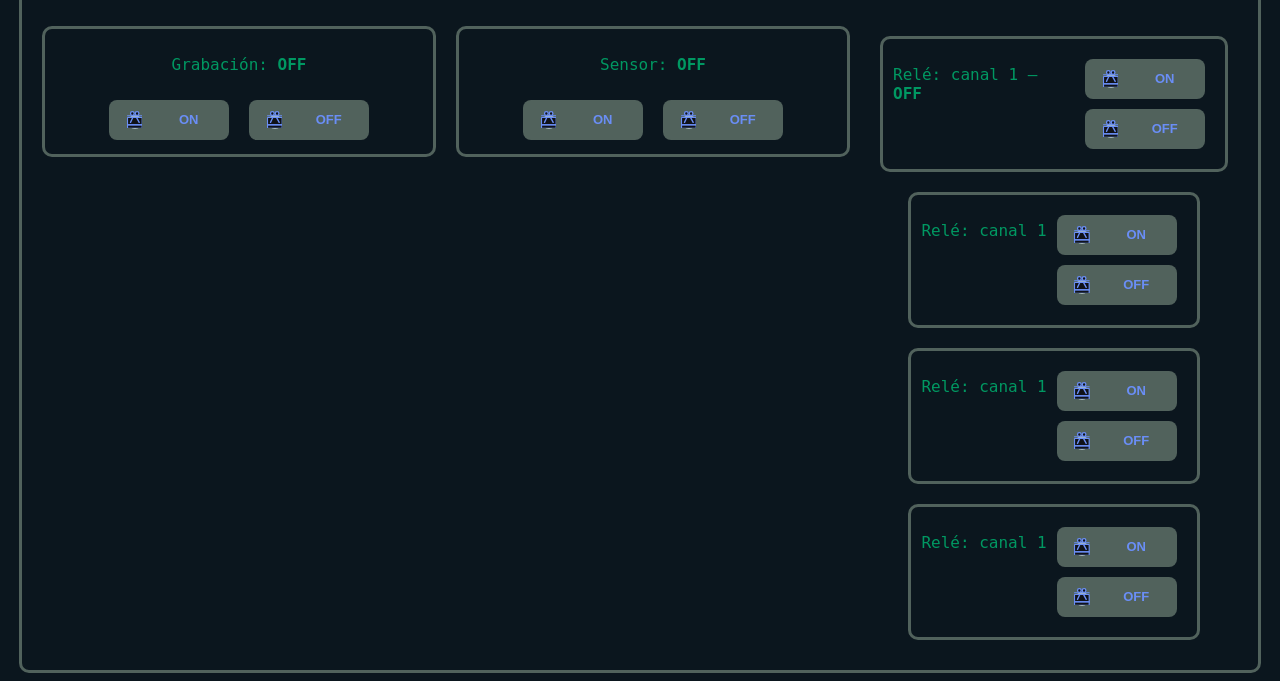
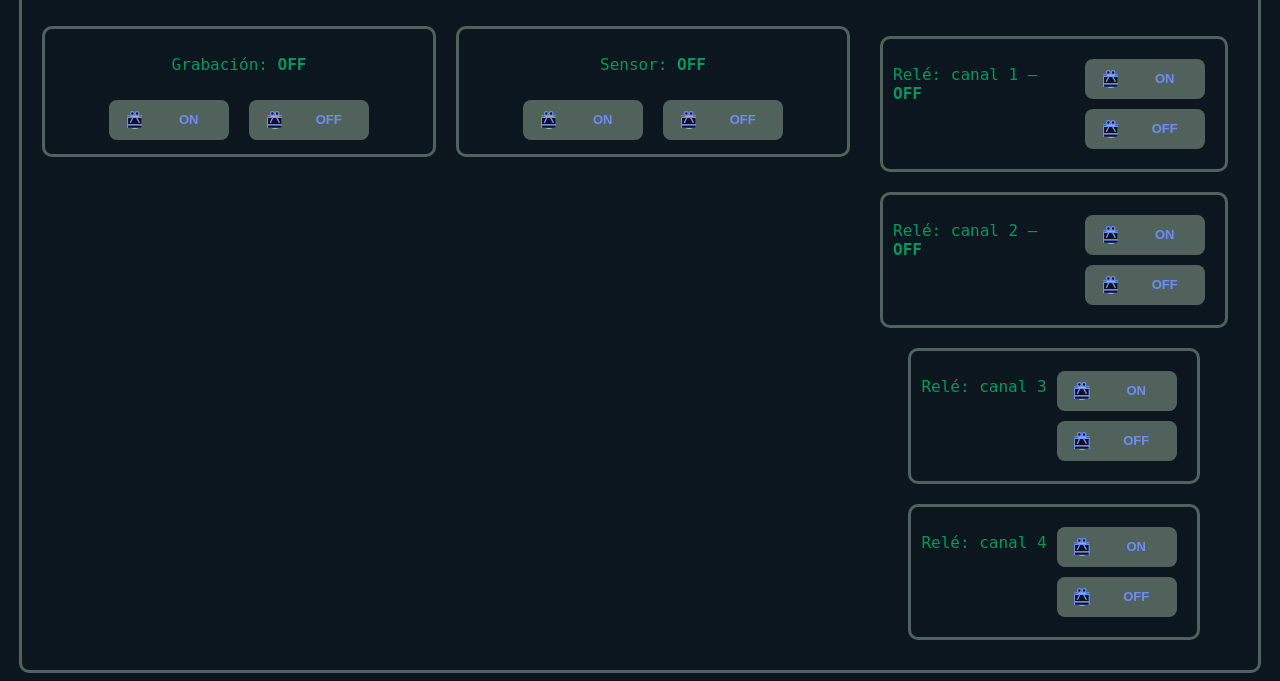
Before and after one commit to joelcastagnani/indoor, a Flask app: page / in a window 1280 px wide. Shown: the part 294-975 px from the top of the page. Run offline with Flask 3, Linux system fonts and the light colour scheme.

Commit message:
probamos y dejamos funcionando el cananl nro 2

```diff
--- /dev/null
+++ b/datos/rele2.txt
@@ -0,0 +1 @@
+off
--- a/templates/index.html
+++ b/templates/index.html
@@ -42,6 +42,7 @@
   <h1 class="tit">Indoor</h1>
 
   <button type="button" id="fs">Pantalla completa</button>
+
   <script>
     document.getElementById("fs").onclick = function () {
       var foto = document.getElementById("preview");
@@ -77,7 +78,6 @@
   </div>
 
   <div class="half2">
-
     <section class="onoff box actions">
       <p>Grabación: <strong>{{ est_vid }}</strong></p>
       <div class="switches">
@@ -104,11 +104,9 @@
 
     </section>
 
-
     <section class="onoff relebox">
       <div class="rele">
         <p>Relé: canal 1 — <strong>{{ est_rele }}</strong></p>
-
         <div class="switchesrele">
           <form method="post" action="/rele/on">
             {{ reward_button(text="ON", type="submit", mask_id="mask-rele-on") }}
@@ -120,40 +118,40 @@
       </div>
 
       <div class="rele">
-        <p>Relé: canal 1</p>
+        <p>Relé: canal 2 — <strong>{{ est_rele2 }}</strong></p>
 
         <div class="switchesrele">
-          <form method="post" action="/rele/on">
-            {{ reward_button(text="ON", type="submit", mask_id="mask-rele-on") }}
+          <form method="post" action="/rele2/on">
+            {{ reward_button(text="ON", type="submit", mask_id="mask-rele2-on") }}
           </form>
-          <form method="post" action="/rele/off">
-            {{ reward_button(text="OFF", type="submit", mask_id="mask-rele-off") }}
+          <form method="post" action="/rele2/off">
+            {{ reward_button(text="OFF", type="submit", mask_id="mask-rele2-off") }}
           </form>
         </div>
       </div>
 
       <div class="rele">
-        <p>Relé: canal 1</p>
+        <p>Relé: canal 3</p>
 
         <div class="switchesrele">
-          <form method="post" action="/rele/on">
-            {{ reward_button(text="ON", type="submit", mask_id="mask-rele-on") }}
+          <form method="post" action="/rele3/on">
+            {{ reward_button(text="ON", type="submit", mask_id="mask-rele3-on") }}
           </form>
-          <form method="post" action="/rele/off">
-            {{ reward_button(text="OFF", type="submit", mask_id="mask-rele-off") }}
+          <form method="post" action="/rele3/off">
+            {{ reward_button(text="OFF", type="submit", mask_id="mask-rele3-off") }}
           </form>
         </div>
       </div>
 
       <div class="rele">
-        <p>Relé: canal 1</p>
+        <p>Relé: canal 4</p>
 
         <div class="switchesrele">
-          <form method="post" action="/rele/on">
-            {{ reward_button(text="ON", type="submit", mask_id="mask-rele-on") }}
+          <form method="post" action="/rele4/on">
+            {{ reward_button(text="ON", type="submit", mask_id="mask-rele4-on") }}
           </form>
-          <form method="post" action="/rele/off">
-            {{ reward_button(text="OFF", type="submit", mask_id="mask-rele-off") }}
+          <form method="post" action="/rele4/off">
+            {{ reward_button(text="OFF", type="submit", mask_id="mask-rele4-off") }}
           </form>
         </div>
       </div>
@@ -166,8 +164,7 @@
     f.addEventListener("submit", async function (ev) {
       ev.preventDefault();
       await fetch(f.action, { method: "POST" });
-      var fuerte = f.closest("section").querySelector("strong");
-      if (!fuerte) return;
+      var fuerte = f.closest(".rele").querySelector("strong"); if (!fuerte) return;
       fuerte.textContent = f.action.endsWith("/on") ? "ON" : "OFF";
     });
   });
```
